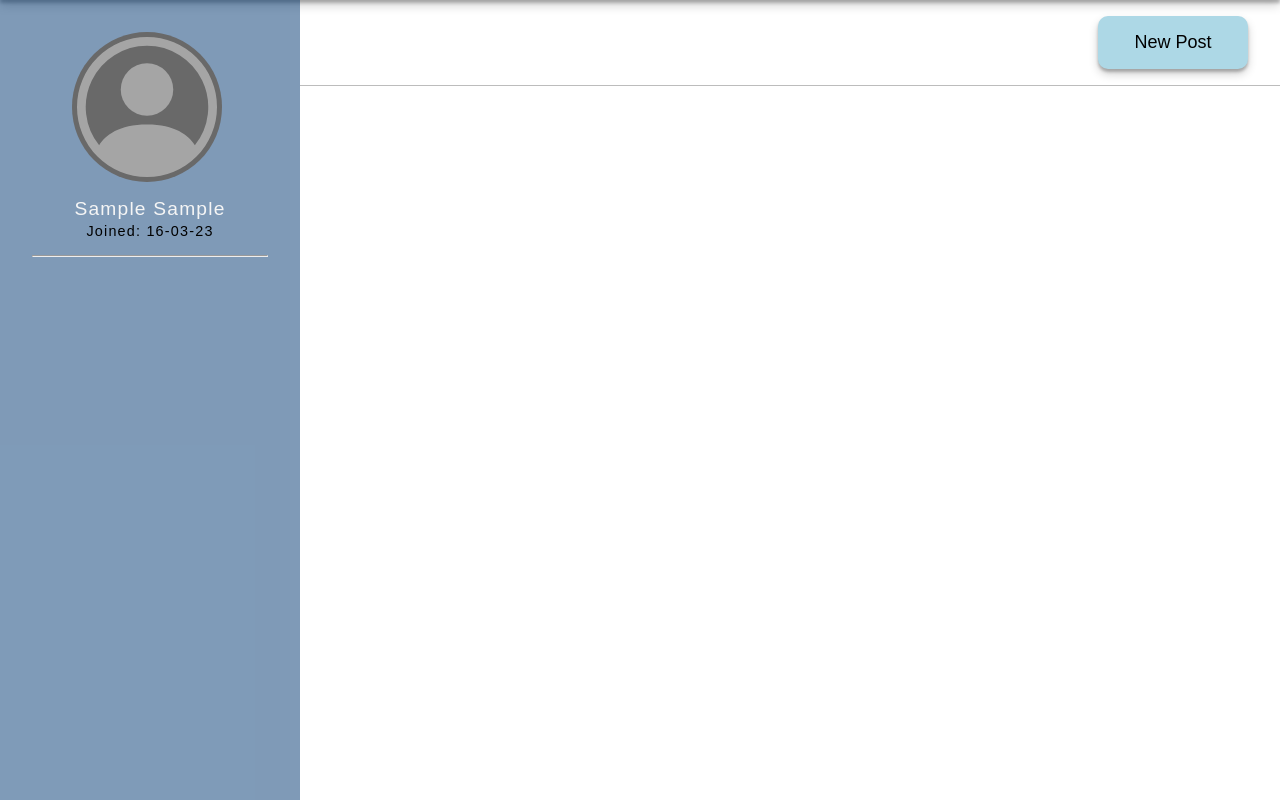
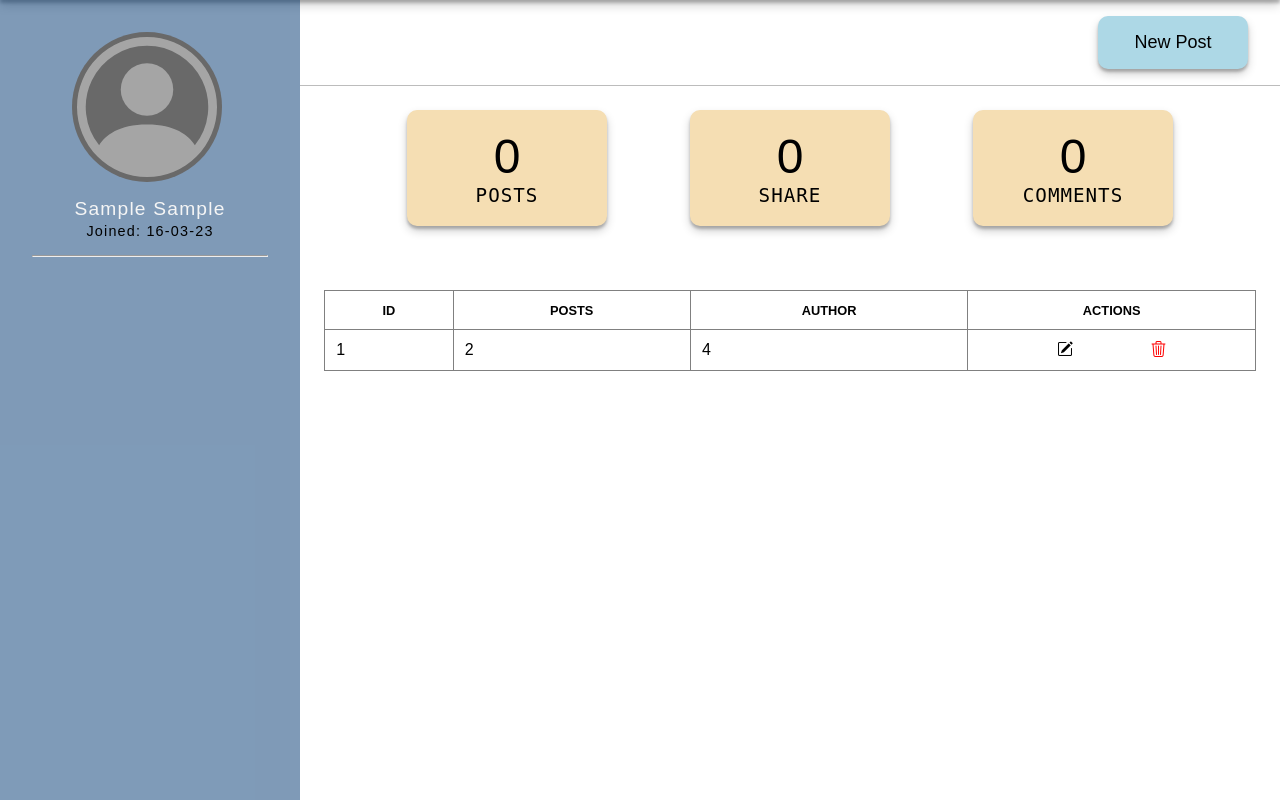
Before and after one commit to tobassum786/c4m-blog, a Flask app: page /profile in a window 1280 px wide. Shown: the part 64-864 px from the top of the page. Run offline with Flask 3, Linux system fonts and the light colour scheme; the visitor is signed in with stand-in values (Sample User, id 1).

Commit message:
working on profile page .....

```diff
--- a/app/static/css/styles.css
+++ b/app/static/css/styles.css
@@ -219,6 +219,83 @@
 	color: black;
 }
 
+/*profile user staic container*/
+
+.static_content {
+	position: relative;
+	display: flex;
+	justify-content: space-evenly;
+	align-items: center;
+	padding: 1.5rem;
+}
+
+.static_content .card_body {
+	background: wheat;
+	border-radius: 10px;
+	width: 200px;
+	padding: 1.2rem;
+	text-align: center;
+	box-shadow: rgba(0, 0, 0, 0.19) 0px 5px 10px, rgba(0, 0, 0, 0.23) 0px 3px 3px;
+}
+
+
+.static_content .card_body h1 {
+	font-size: 3rem;
+	font-weight: 400;
+}
+
+.static_content .card_body p {
+	font-size: 1.2rem;
+	font-weight: 300;
+	font-family: monospace;
+	text-transform: uppercase;
+	letter-spacing: 1px;
+}
+
+/*user post data and actions perform */
+
+.user_post_data {
+	position: relative;
+	padding: 1.5rem;
+}
+
+.user_post_data table {
+	width: 100%;
+	border-collapse: collapse;
+	margin-top: 1rem;
+}
+
+th {
+	text-transform: uppercase;
+	font-size: 0.8rem;
+}
+
+th, td {
+	padding: 0.7rem;
+	border: 1px solid gray;
+}
+
+tr:nth-child(even) {
+	background-color: wheat;
+}
+
+td a {
+	color: black;
+}
+
+td a:hover:nth-child(1) {
+	color: blueviolet;
+}
+
+td .actions {
+	display: flex;
+	justify-content: space-evenly;
+}
+
+td .actions a:nth-child(2) {
+	color: red;
+}
+
 /*home page post display styles*/
 .main-container .row,
 .main-container .col {
--- a/app/templates/profile.html
+++ b/app/templates/profile.html
@@ -24,6 +24,52 @@
 				<div class="top-header">
 					<a href="{{ url_for('main.new_post') }}" class="btn new__post">new post</a>
 				</div>
+				<div class="static_content">
+					<!-- card 01 -->
+					<div class="card_body">
+						<h1>0</h1>
+						<p>posts</p>
+					</div>
+					<!-- card 02 -->
+					<div class="card_body">
+						<h1>0</h1>
+						<p>share</p>
+					</div>
+					<!-- card 03 -->
+					<div class="card_body">
+						<h1>0</h1>
+						<p>comments</p>
+					</div>
+				</div>
+				<div class="user_post_data">
+					<table>
+						<thead>
+							<tr>
+								<th>id</th>
+								<th>posts</th>
+								<th>author</th>
+								<th>actions</th>
+							</tr>
+						</thead>
+						<tbody>
+							<tr>
+								<td>1</td>
+								<td>2</td>
+								<td>4</td>
+								<td>
+									<div class="actions">
+										<a href="#">
+											<i class="bi bi-pencil-square"></i>
+										</a>
+										<a href="#">
+											<i class="bi bi-trash3"></i>
+										</a>
+									</div>
+								</td>
+							</tr>
+						</tbody>
+					</table>
+				</div>
 			</div>
 		</div>
 	</section>
```
Lines whose indentation alone changed are shown as unchanged.
